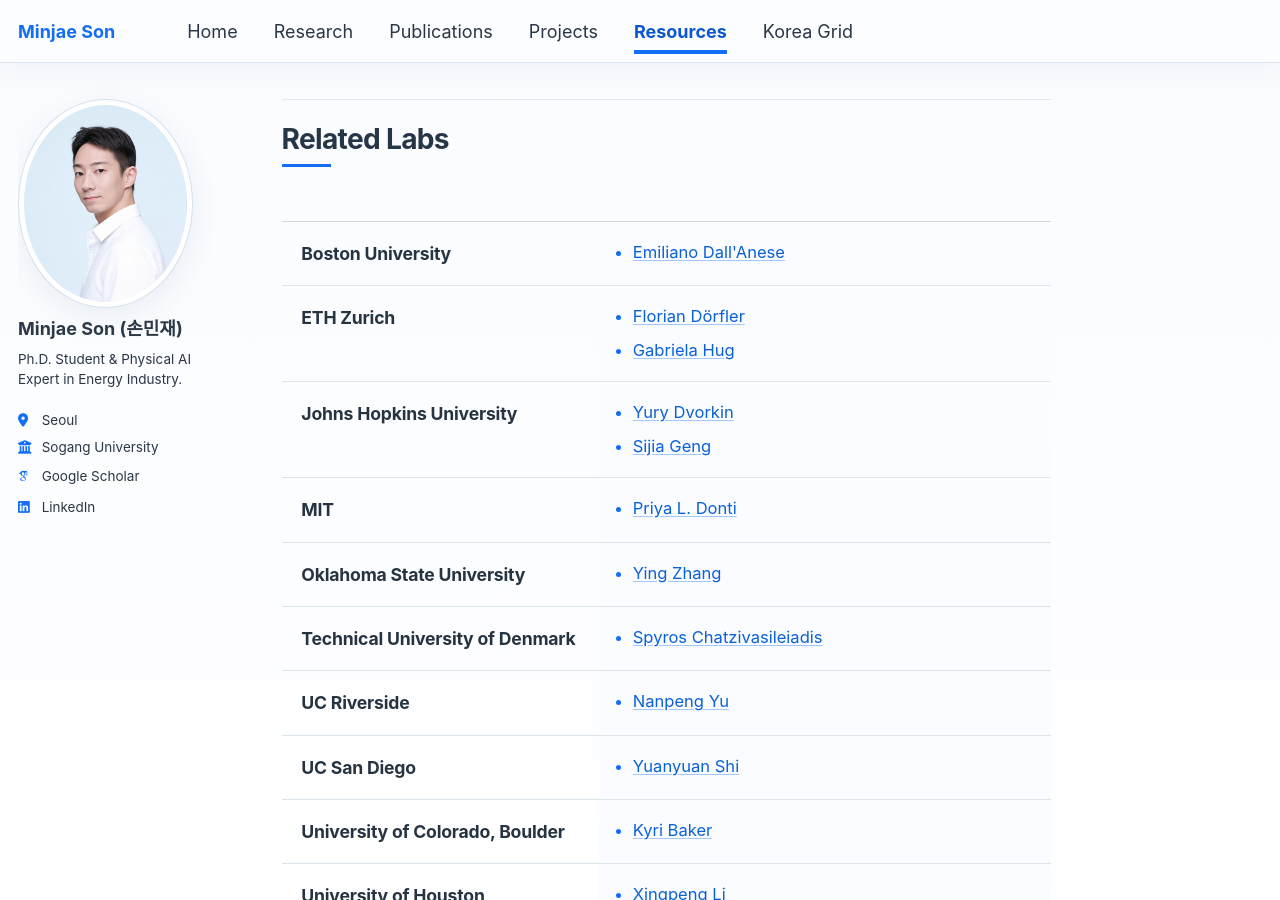
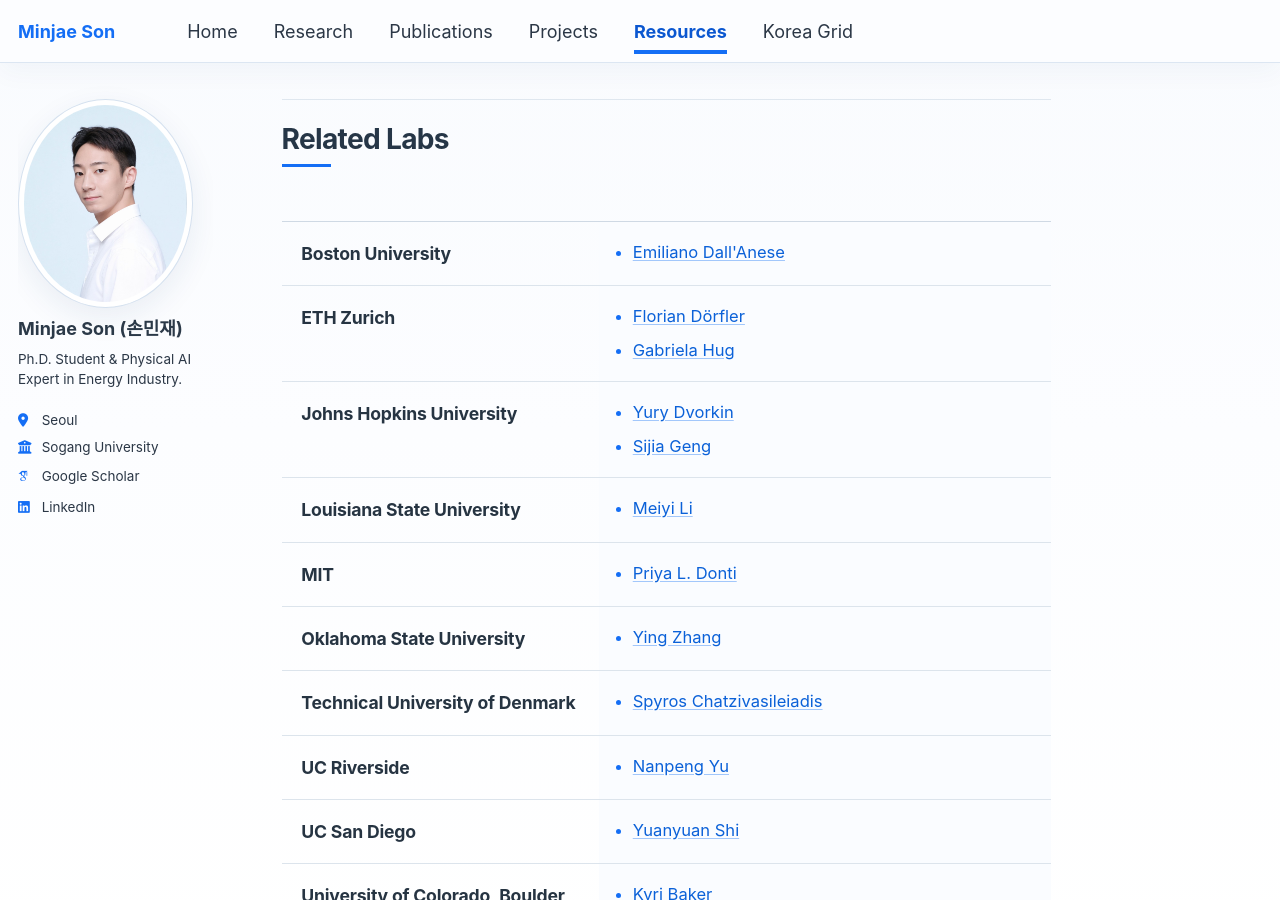
Before and after one commit to powerflow77/powerflow77.github.io, a Jekyll site: the page built from _pages/related-labs.html, in a window 1280 px wide and 900 px high. Built offline with Jekyll 4.4.1, drawn with Linux system fonts in a browser that asks for light colours; some web fonts are replaced; a script that is not in the unit is left out.

Commit message:
Add Louisiana State University lab

```diff
--- a/_pages/related-labs.html
+++ b/_pages/related-labs.html
@@ -11,6 +11,7 @@ redirect_from:
 <h2>Boston University</h2><ul><li><a href="https://emilianoda.github.io/">Emiliano Dall'Anese</a></li></ul>
 <h2>ETH Zurich</h2><ul><li><a href="https://dorfler.ethz.ch/florian-d%C3%B6rfler">Florian Dörfler</a></li><li><a href="https://psl.ee.ethz.ch/">Gabriela Hug</a></li></ul>
 <h2>Johns Hopkins University</h2><ul><li><a href="https://ydvorkin.github.io/index.html">Yury Dvorkin</a></li><li><a href="https://pensa.engineering.jhu.edu/">Sijia Geng</a></li></ul>
+<h2>Louisiana State University</h2><ul><li><a href="https://meiyilutaustin.github.io/">Meiyi Li</a></li></ul>
 <h2>MIT</h2><ul><li><a href="https://priyadonti.com/">Priya L. Donti</a></li></ul>
 <h2>Oklahoma State University</h2><ul><li><a href="https://sites.google.com/view/yingzhangwon/home?authuser=0">Ying Zhang</a></li></ul>
 <h2>Technical University of Denmark</h2><ul><li><a href="http://www.chatziva.com/">Spyros Chatzivasileiadis</a></li></ul>
```
